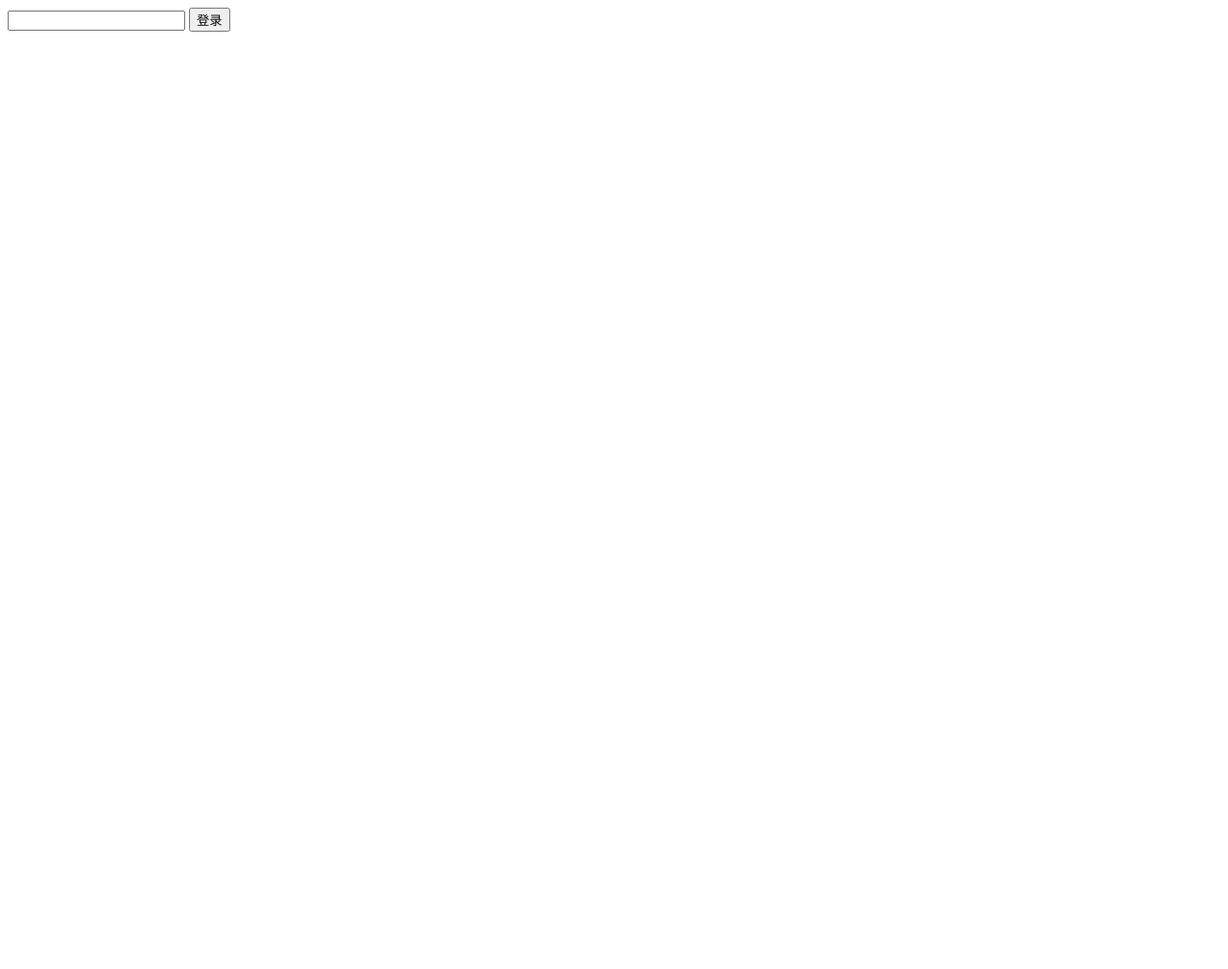
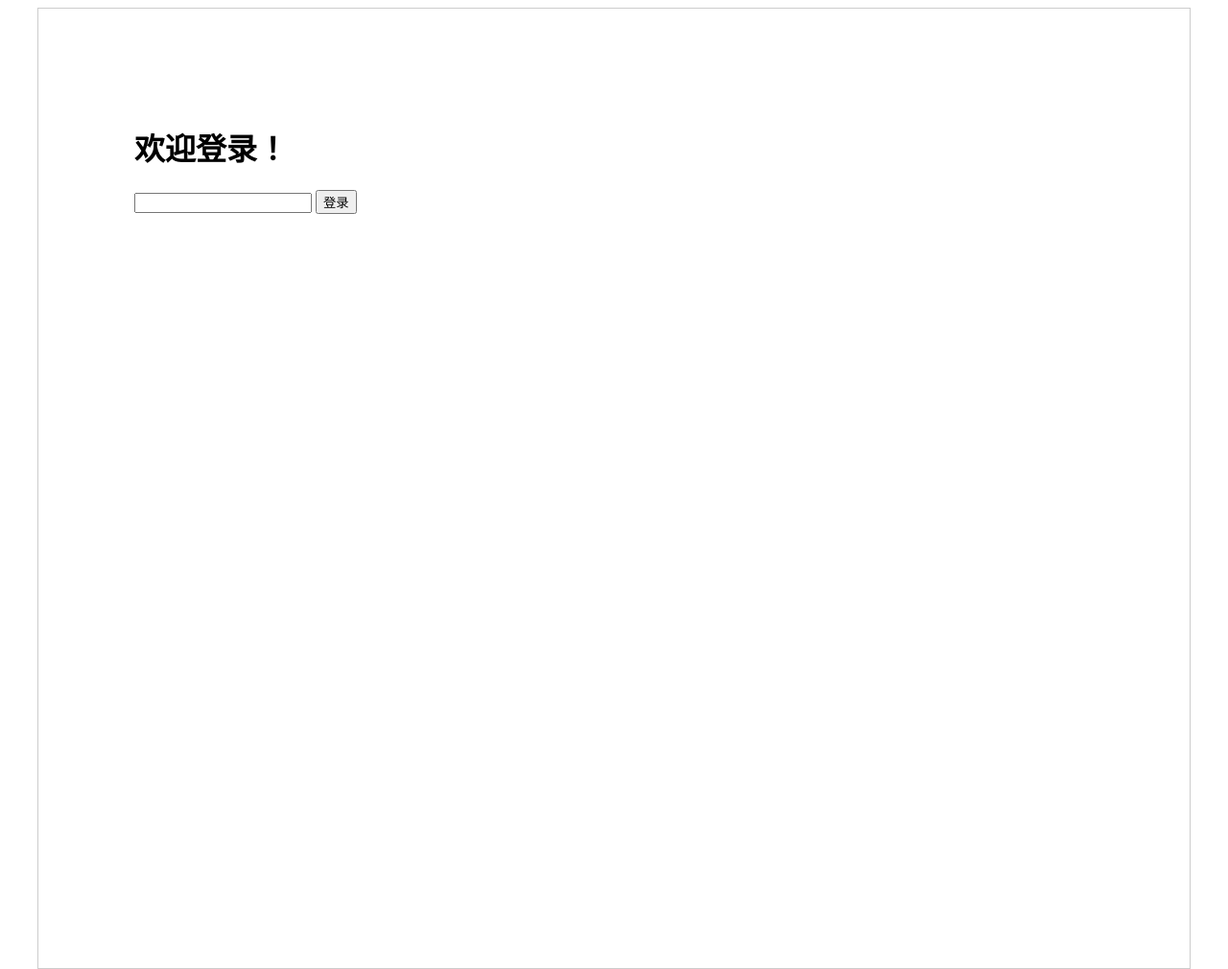
Before and after one commit to lingCode/lingCode.github.io, a plain HTML site: page login.html in a window 1280 px wide. Shown: the whole page at 96% size. Before the commit the page ends 800 px from the top, so only its background shows below. Drawn offline with Linux system fonts and the light colour scheme.

Commit message:
Update login.html

```diff
--- a/login.html
+++ b/login.html
@@ -3,10 +3,19 @@
 <head>
 <meta charset="utf-8">
 <title>login</title>
+<style>
+.wrap {width:1000px; height:800px; padding:100px; border:1px solid #ccc; margin:0 auto;}
+</style>
 </head>
 
 <body>
-<input class="login" type="text">
-<input class="loginBtn" type="button" value="登录">
+
+<div class="wrap">
+	<h1>欢迎登录！</h1>
+	<input class="login" type="text">
+	<input class="loginBtn" type="button" value="登录">
+</div>
+
+
 </body>
 </html>
```
